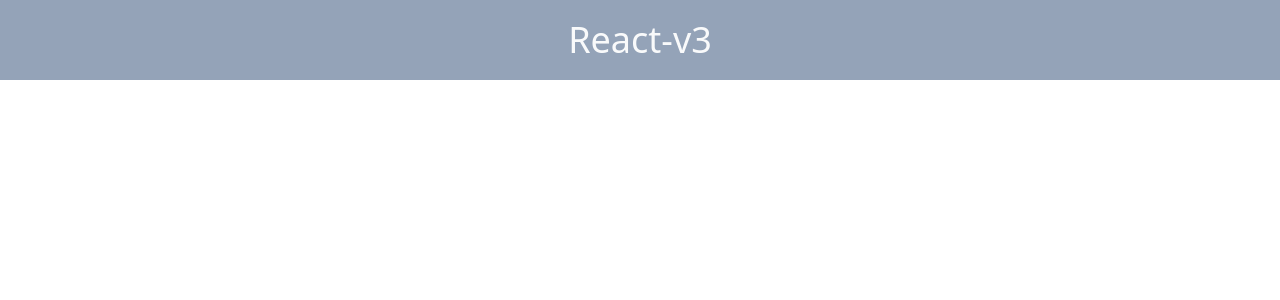
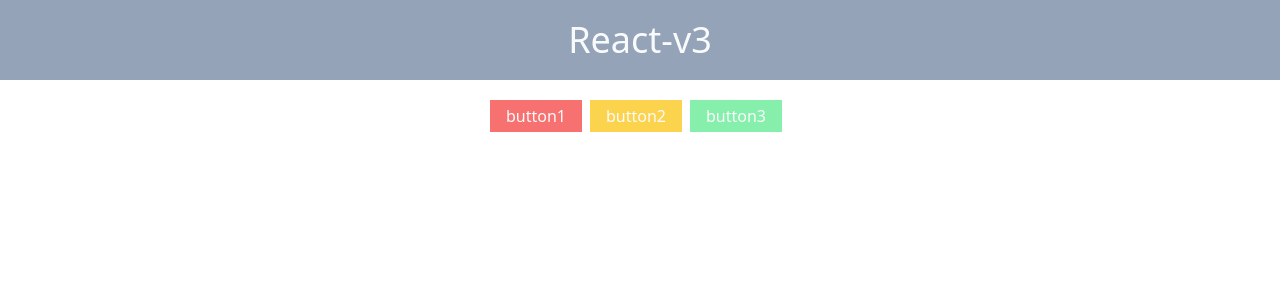
Before and after one commit to pj100-team/react-v3, a React (Create React App) app: page / in a window 1280 px wide. Shown: the top 300 px of the page. Built offline with nearby package versions, Linux system fonts and the light colour scheme.

Commit message:
practice1

```diff
--- a/src/App.tsx
+++ b/src/App.tsx
@@ -1,11 +1,13 @@
-import "./App.css";
+import './App.css';
+import Practice1 from './components/Practice1';
 
 function App() {
-	return (
-		<header className="bg-[#94A3B8] text-center p-[20px] text-4xl text-[#F9FAFB]">
-			React-v3
-		</header>
-	);
+return (
+	<>
+	<header className="bg-[#94A3B8] text-center p-[20px] text-4xl text-[#F9FAFB]">React-v3</header>
+	<Practice1 />
+	</>
+);
 }
 
 export default App;
--- /dev/null
+++ b/src/components/Practice1.tsx
@@ -0,0 +1,14 @@
+import Button from './elements/Button';
+import '../App.css';
+
+const Practice1 = () => {
+return (
+	<div className="flex justify-center mt-[20px]">
+	<Button className="bg-[#f87171]" label="button1" />
+	<Button className="bg-[#fcd34d]" label="button2" />
+	<Button className="bg-[#86efac]" label="button3" />
+	</div>
+);
+};
+
+export default Practice1;
--- /dev/null
+++ b/src/components/elements/Button.tsx
@@ -0,0 +1,25 @@
+import React from 'react';
+
+type ButtonProps = {
+  label: string;
+  className: string;
+};
+
+
+const Button = ({ label, className }: ButtonProps) => {
+
+  const handleClick = () => {
+    console.log(label);
+  };
+
+  return (
+    <button
+      className={`${className} px-4 py-1 mr-2 text-[#f9fafb]`}
+      onClick={handleClick}
+    >
+      {label}
+    </button>
+  );
+};
+
+export default Button;
--- a/src/index.tsx
+++ b/src/index.tsx
@@ -1,12 +1,10 @@
-import React from "react";
-import ReactDOM from "react-dom/client";
-import App from "./App";
+import React from 'react';
+import ReactDOM from 'react-dom/client';
+import App from './App';
 
-const root = ReactDOM.createRoot(
-	document.getElementById("root") as HTMLElement
+const root = ReactDOM.createRoot(document.getElementById('root') as HTMLElement);
+root.render(
+<React.StrictMode>
+	<App />
+</React.StrictMode>,
 );
-root.render(
-	<React.StrictMode>
-		<App />
-	</React.StrictMode>
-);
```
Also changed, not shown: 1 other file (tests, documents, lock files or other folders).
